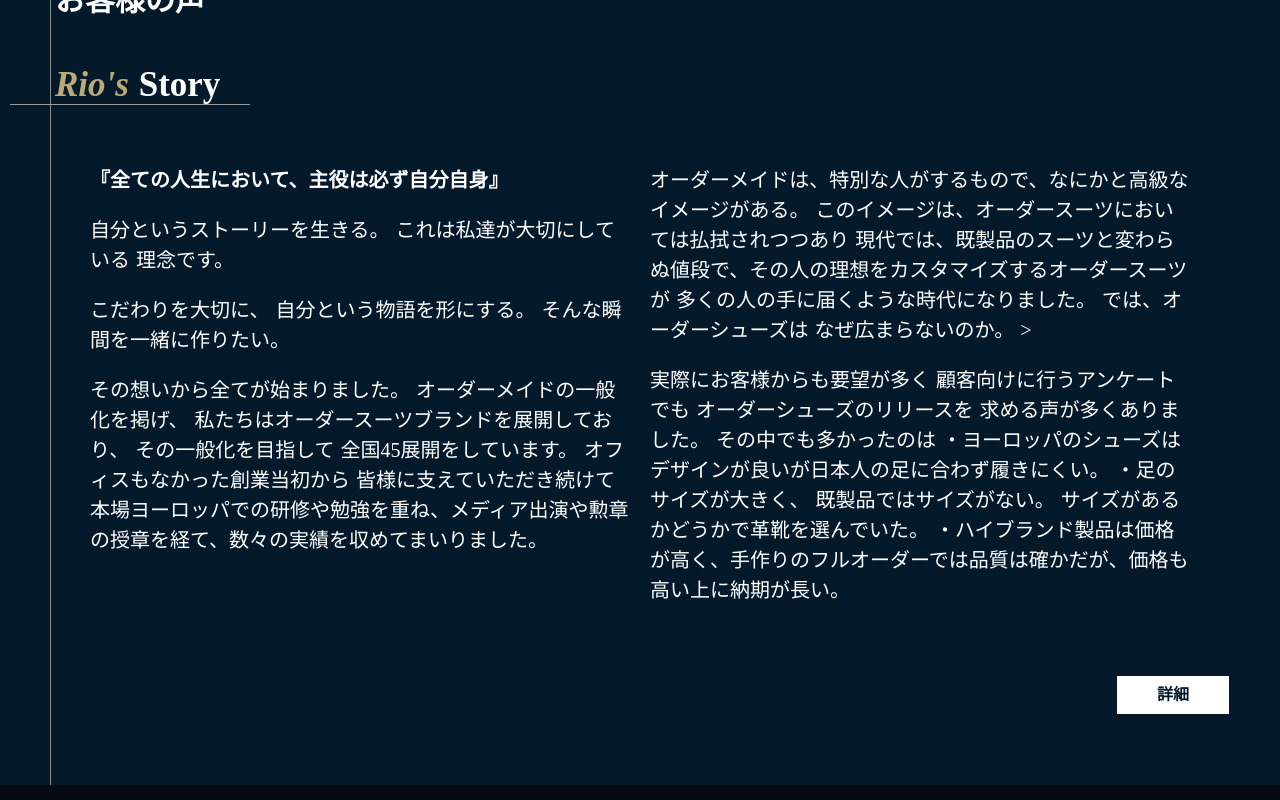
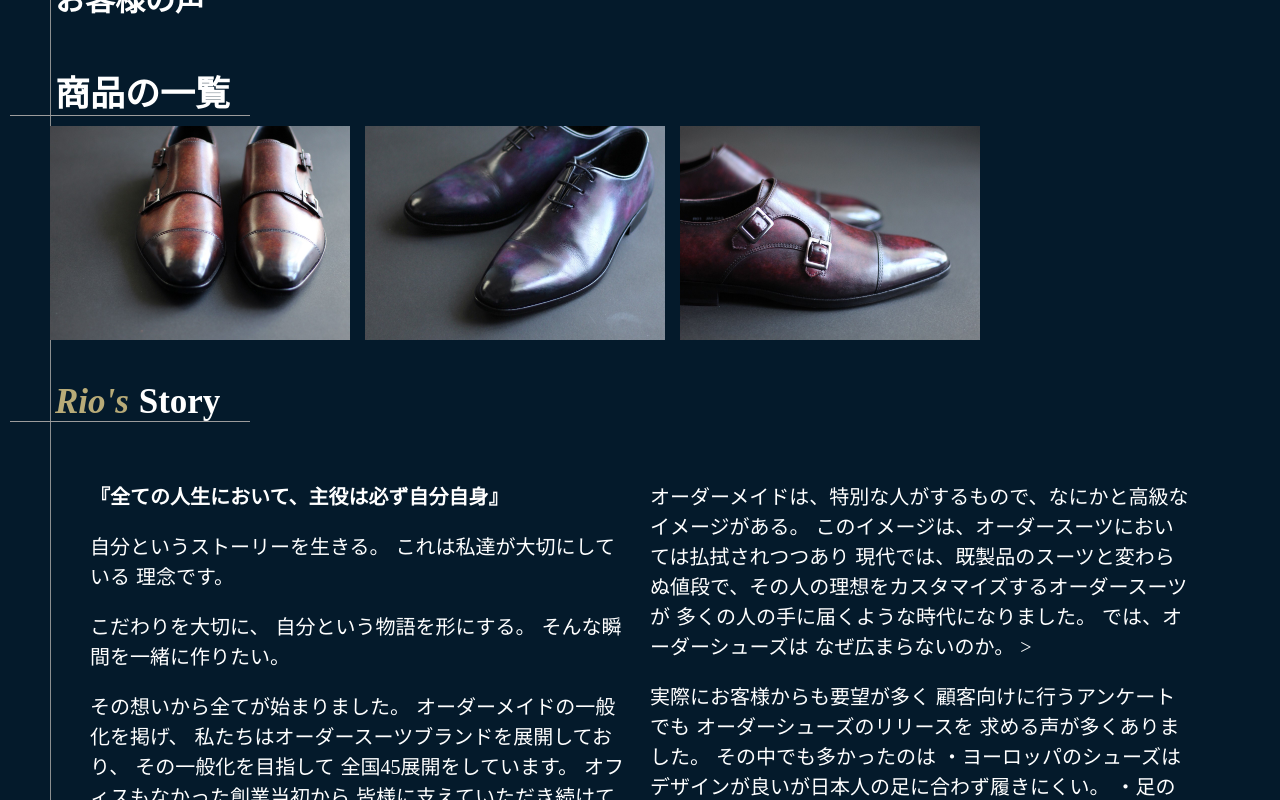
Before and after one commit to NinthAutumn/shoes-custom-landing, a Nuxt app: page / in a window 1280 px wide. Shown: the part 1680-2480 px from the top of the page. Built offline with nearby package versions, Linux system fonts and the light colour scheme.

Commit message:
product list

```diff
--- /dev/null
+++ b/components/ProductList.vue
@@ -0,0 +1,53 @@
+<template>
+  <div style="width: 100%" class="slides">
+    <!-- Using the slider component -->
+    <swiper :options="swiperOptions">
+      <swiper-slide v-for="item of list" :key="item.img">
+        <img :src="item.img" alt="" />
+      </swiper-slide>
+      <div class="swiper-pagination" slot="pagination"></div>
+    </swiper>
+  </div>
+</template>
+
+<script>
+export default {
+  data: () => ({
+    list: [
+      { img: require('~/assets/product-1.jpg') },
+      { img: require('~/assets/product-2.jpg') },
+      { img: require('~/assets/banner.jpg') },
+    ],
+    //Slider configuration [obj]
+    swiperOptions: {
+      slidesPerView: 'auto',
+      spaceBetween: 15,
+      pagination: {
+        el: '.swiper-pagination',
+      },
+      autoplay: {
+        delay: 1000,
+      },
+    },
+  }),
+}
+</script>
+
+<style >
+@media screen and (max-width: 750px) {
+  .swiper-slide {
+    width: 200px !important;
+  }
+  .swiper-slide img {
+    width: 200px !important;
+  }
+}
+@media screen and (min-width: 750px) {
+  .swiper-slide {
+    width: 300px !important;
+  }
+  .swiper-slide img {
+    width: 300px !important;
+  }
+}
+</style>
--- a/components/RioStory.vue
+++ b/components/RioStory.vue
@@ -220,6 +220,8 @@ export default {
   right: 10px;
   color: rgb(163, 163, 163);
   font-size: 2.5rem;
+  cursor: pointer;
+  user-select: none;
 }
 .story-modal .blur {
   position: absolute;
--- a/nuxt.config.js
+++ b/nuxt.config.js
@@ -34,7 +34,10 @@ export default {
   css: [],
 
   // Plugins to run before rendering page (https://go.nuxtjs.dev/config-plugins)
-  plugins: [],
+  plugins: [{
+    src: '~/plugins/slider',
+    mode: 'client'
+  }],
 
   // Auto import components (https://go.nuxtjs.dev/config-components)
   components: true,
--- a/package.json
+++ b/package.json
@@ -13,6 +13,8 @@
     "@nuxtjs/google-fonts": "^1.2.0",
     "core-js": "^3.6.5",
     "nuxt": "^2.14.6",
+    "swiper": "^6.4.15",
+    "vue-awesome-swiper": "^4.1.1",
     "vue-recaptcha": "^1.3.0"
   },
   "devDependencies": {
--- a/pages/index.vue
+++ b/pages/index.vue
@@ -80,6 +80,15 @@
       </div>
       <div class="container">
         <div class="title">
+          <h3 style="padding-left: 0.5rem">商品の一覧</h3>
+          <div class="line-horizontal" style="width: 24rem"></div>
+        </div>
+        <client-only>
+          <product-list></product-list>
+        </client-only>
+      </div>
+      <div class="container">
+        <div class="title">
           <h3 style="padding-left: 0.5rem">
             <span style="color: var(--secondary-color); font-style: italic"
               >Rio's </span
@@ -89,7 +98,6 @@
         </div>
         <rio-story></rio-story>
       </div>
-      <div class="container"></div>
     </main>
     <contact-form></contact-form>
   </div>
@@ -98,6 +106,7 @@
 <script>
 import ContactForm from '~/components/Contact'
 import RioStory from '~/components/RioStory'
+import ProductList from '~/components/ProductList'
 export default {
   data: () => ({
     list: [
@@ -164,6 +173,7 @@ export default {
   components: {
     ContactForm,
     RioStory,
+    ProductList,
   },
 }
 </script>
```
Also changed, not shown: plugins/slider.js (added, +10 -0 lines), 1 other file (tests, documents, lock files or other folders).
